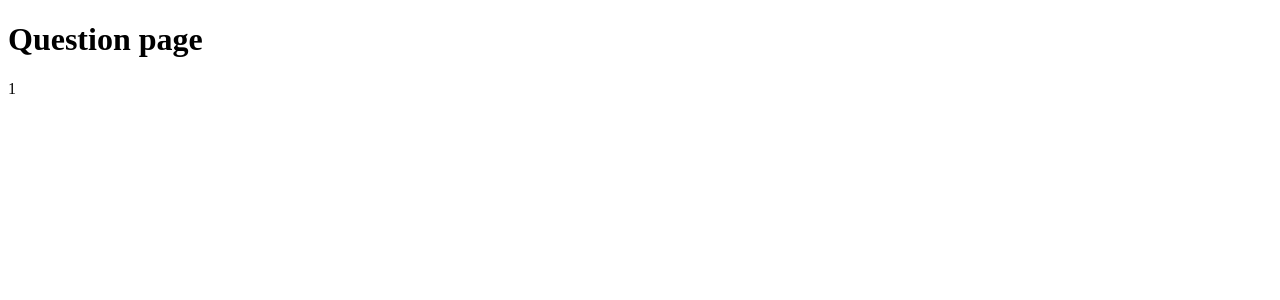
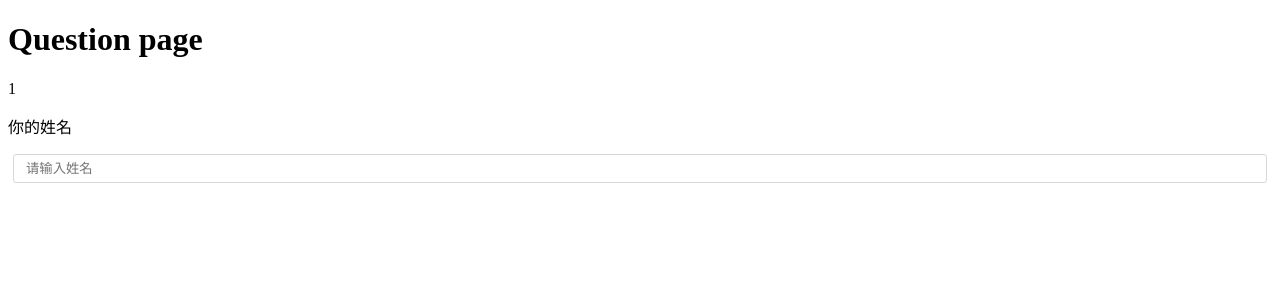
Before and after one commit to ziyu-0123/askflow-client, a Next.js app: page /question/1 in a window 1280 px wide. Shown: the top 300 px of the page. Built offline with nearby package versions, Linux system fonts and the light colour scheme.

Commit message:
feat: create QuestionRadio component and integrate into page

```diff
--- a/package.json
+++ b/package.json
@@ -11,7 +11,8 @@
   "dependencies": {
     "next": "16.3.2",
     "react": "19.2.8",
-    "react-dom": "19.2.8"
+    "react-dom": "19.2.8",
+    "sass": "^1.103.1"
   },
   "devDependencies": {
     "@types/node": "^20",
--- /dev/null
+++ b/src/components/QuestionComponents/QuestionInput.module.scss
@@ -0,0 +1,11 @@
+.inputWrapper {
+  margin-bottom: 16px;
+  padding: 0 5px;
+
+  input {
+    width: 100%;
+    border: 1px solid #d8d8d8;
+    border-radius: 3px;
+    padding: 6px 12px;
+  }
+}
--- /dev/null
+++ b/src/components/QuestionComponents/QuestionInput.tsx
@@ -0,0 +1,23 @@
+import { type FC } from 'react'
+import styles from './QuestionInput.module.scss'
+
+type PropsType = {
+  fe_id: string,
+  props: {
+    title: string
+    placeholder?: string
+  }
+}
+
+const QuestionInput: FC<PropsType> = ({ fe_id, props }) => {
+  const { title, placeholder = '' } = props
+
+  return <>
+    <p>{title}</p>
+    <div className={styles.inputWrapper}>
+      <input name={fe_id} placeholder={placeholder}/>
+    </div>
+  </>
+}
+
+export default QuestionInput
--- a/src/pages/question/[id].tsx
+++ b/src/pages/question/[id].tsx
@@ -4,6 +4,9 @@
 type PropsType = {
   id: string
 }
+
+// 临时引用
+import QuestionInput from '@/components/QuestionComponents/QuestionInput'
 
 export default function Question(props: PropsType) {
   return <>
@@ -16,6 +19,10 @@
     <main>
       <h1>Question page</h1>
       <p>{props.id}</p>
+
+      <form>
+        <QuestionInput fe_id="c1" props={{ title: '你的姓名', placeholder: '请输入姓名' }}/>
+      </form>
     </main>
   </>
 }
--- a/src/styles/globals.css
+++ b/src/styles/globals.css
@@ -40,3 +40,7 @@
     color-scheme: dark;
   }
 } */
+
+body * {
+  box-sizing: border-box;
+}
```
Also changed, not shown: 1 other file (tests, documents, lock files or other folders).
